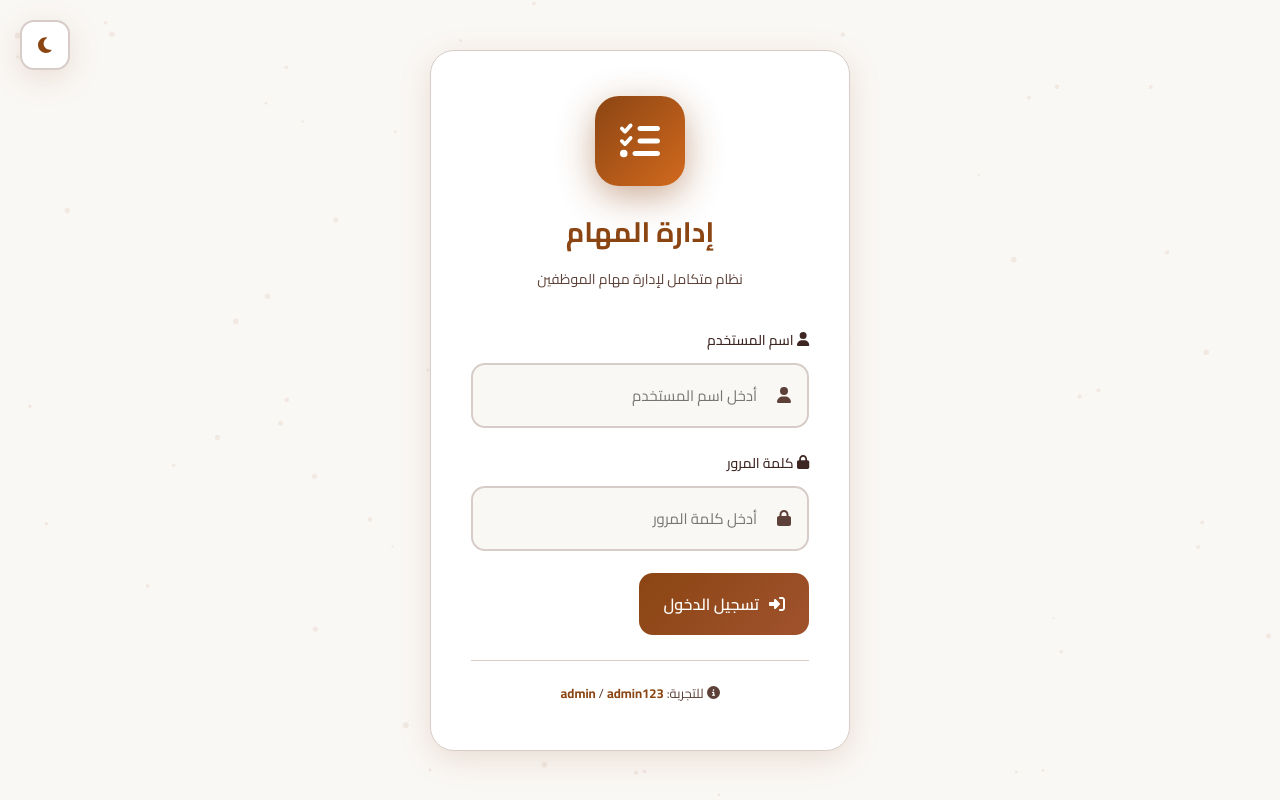
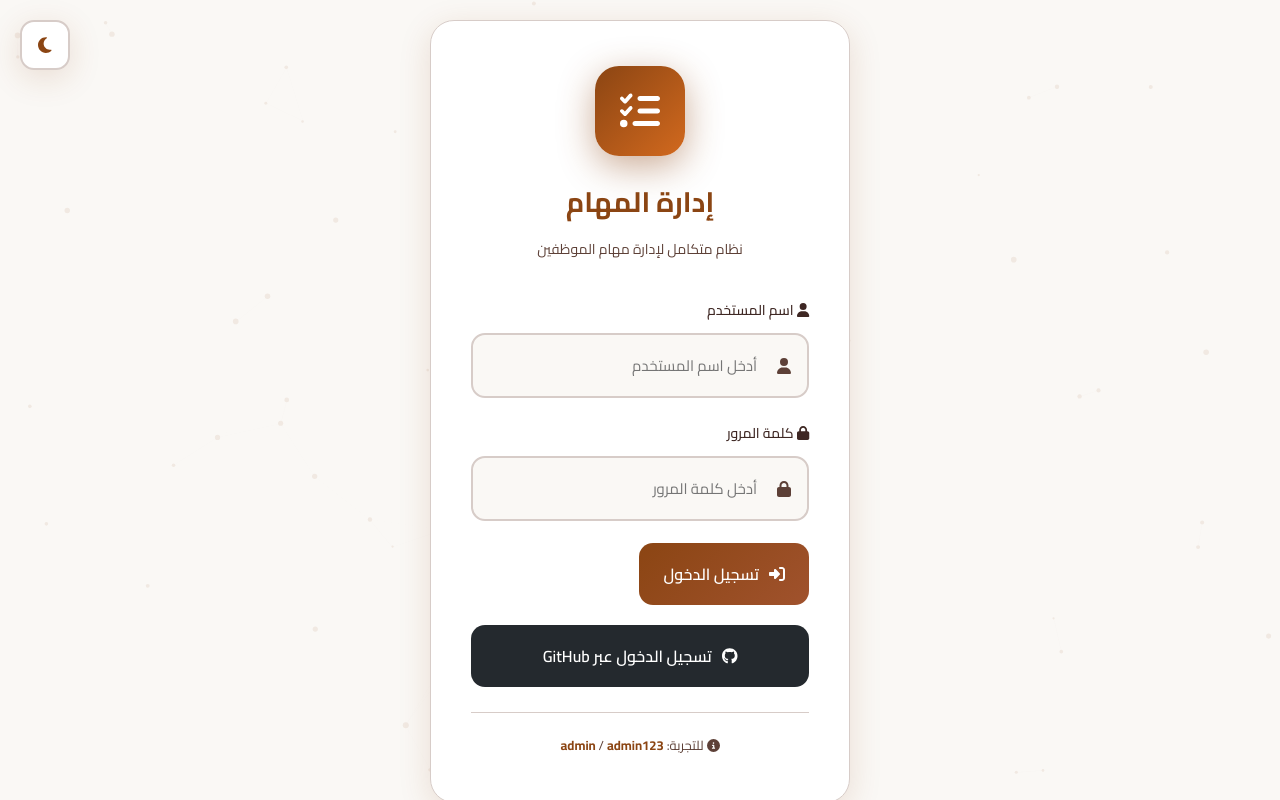
Before and after one commit to Amal-10a/task_manager, a Flask app: page /login in a window 1280 px wide. Run offline with Flask 3, Linux system fonts and the light colour scheme.

Commit message:
Add GitHub OAuth login support

```diff
--- a/app.py
+++ b/app.py
@@ -2,6 +2,9 @@ from flask import Flask, render_template, request, redirect, url_for, session, f
 from datetime import datetime, timedelta
 import sqlite3
 import os
+from flask_dance.contrib.github import make_github_blueprint
+from flask_dance.consumer import flask_danceoauth2_token_session
+from flask_dance.consumer.storage import SQLiteStorage
 
 app = Flask(__name__, static_folder='static')
 app.secret_key = 'task_manager_secret_key_2024'
@@ -9,12 +12,23 @@ app.secret_key = 'task_manager_secret_key_2024'
 # Database setup
 DB_NAME = "task_manager.db"
 
+# Flask-Dance GitHub OAuth setup
+github_blueprint = make_github_blueprint(
+    client_id=os.environ.get('GITHUB_CLIENT_ID', ''),
+    client_secret=os.environ.get('GITHUB_CLIENT_SECRET', ''),
+    storage=SQLiteStorage(db=DB_NAME, table_name='flask_dance_oauth')
+)
+app.register_blueprint(github_blueprint, url_prefix='/login')
+
+# Configure session for Flask-Dance
+@app.before_request
+def before_request():
+    if 'user_id' not in session and 'github_token' in session:
+        flask_danceoauth2_token_session(session)
+
 def init_db():
-    """Initialize database with tables"""
     conn = sqlite3.connect(DB_NAME)
     cursor = conn.cursor()
-
-    # Users table
     cursor.execute('''
         CREATE TABLE IF NOT EXISTS users (
             id INTEGER PRIMARY KEY AUTOINCREMENT,
@@ -24,8 +38,6 @@ def init_db():
             name TEXT NOT NULL
         )
     ''')
-
-    # Tasks table
     cursor.execute('''
         CREATE TABLE IF NOT EXISTS tasks (
             id INTEGER PRIMARY KEY AUTOINCREMENT,
@@ -42,20 +54,15 @@ def init_db():
             FOREIGN KEY (created_by) REFERENCES users(id)
         )
     ''')
-
-    # Check if admin exists, if not create default admin
     cursor.execute("SELECT * FROM users WHERE username = 'admin'")
     if not cursor.fetchone():
         cursor.execute("INSERT INTO users (username, password, role, name) VALUES (?, ?, ?, ?)",
                        ('admin', 'admin123', 'مدير', 'المدير العام'))
-
     conn.commit()
     conn.close()
 
-# Initialize database
 init_db()
 
-# Helper functions
 def get_db_connection():
     conn = sqlite3.connect(DB_NAME)
     conn.row_factory = sqlite3.Row
@@ -72,12 +79,6 @@ def get_all_employees():
     employees = conn.execute('SELECT * FROM users WHERE role = ?', ('موظف',)).fetchall()
     conn.close()
     return employees
-
-def get_all_users():
-    conn = get_db_connection()
-    users = conn.execute('SELECT * FROM users').fetchall()
-    conn.close()
-    return users
 
 def get_tasks_for_user(user_id, role):
     conn = get_db_connection()
@@ -102,13 +103,10 @@ def get_tasks_for_user(user_id, role):
     return tasks
 
 def check_expiring_tasks():
-    """Check for tasks that are about to expire or expired"""
     conn = get_db_connection()
     now = datetime.now()
     tomorrow = (now + timedelta(days=1)).strftime('%Y-%m-%d')
     today = now.strftime('%Y-%m-%d')
-
-    # Tasks due today or tomorrow
     expiring = conn.execute('''
         SELECT t.*, u.name as assigned_to_name
         FROM tasks t
@@ -116,8 +114,6 @@ def check_expiring_tasks():
         WHERE t.status != 'مكتملة' AND t.due_date IS NOT NULL
         AND t.due_date IN (?, ?)
     ''', (today, tomorrow)).fetchall()
-
-    # Overdue tasks
     overdue = conn.execute('''
         SELECT t.*, u.name as assigned_to_name
         FROM tasks t
@@ -125,14 +121,9 @@ def check_expiring_tasks():
         WHERE t.status != 'مكتملة' AND t.due_date IS NOT NULL
         AND t.due_date < ?
     ''', (today,)).fetchall()
+    conn.close()
+    return {'expiring': expiring, 'overdue': overdue}
 
-    conn.close()
-    return {
-        'expiring': expiring,
-        'overdue': overdue
-    }
-
-# Routes
 @app.route('/')
 def index():
     if 'user_id' not in session:
@@ -144,12 +135,10 @@ def login():
     if request.method == 'POST':
         username = request.form['username']
         password = request.form['password']
-
         conn = get_db_connection()
         user = conn.execute('SELECT * FROM users WHERE username = ? AND password = ?',
                            (username, password)).fetchone()
         conn.close()
-
         if user:
             session['user_id'] = user['id']
             session['username'] = user['username']
@@ -158,7 +147,6 @@ def login():
             return redirect(url_for('dashboard'))
         else:
             flash('اسم المستخدم أو كلمة المرور خطأ', 'error')
-
     return render_template('login.html')
 
 @app.route('/logout')
@@ -170,15 +158,11 @@ def logout():
 def dashboard():
     if 'user_id' not in session:
         return redirect(url_for('login'))
-
     user = get_user_by_id(session['user_id'])
     tasks = get_tasks_for_user(session['user_id'], session['role'])
     alerts = check_expiring_tasks()
-
-    # Get statistics
     conn = get_db_connection()
     stats = {}
-
     if session['role'] == 'مدير':
         stats['total_employees'] = conn.execute('SELECT COUNT(*) FROM users WHERE role = ?', ('موظف',)).fetchone()[0]
         stats['total_tasks'] = conn.execute('SELECT COUNT(*) FROM tasks').fetchone()[0]
@@ -186,33 +170,21 @@ def dashboard():
         stats['total_employees'] = 0
         stats['total_tasks'] = conn.execute('SELECT COUNT(*) FROM tasks WHERE assigned_to = ?',
                                            (session['user_id'],)).fetchone()[0]
+    stats['pending_tasks'] = conn.execute('SELECT COUNT(*) FROM tasks WHERE status = ?', ('معلقة',)).fetchone()[0]
+    stats['in_progress_tasks'] = conn.execute('SELECT COUNT(*) FROM tasks WHERE status = ?', ('قيد التنفيذ',)).fetchone()[0]
+    stats['completed_tasks'] = conn.execute('SELECT COUNT(*) FROM tasks WHERE status = ?', ('مكتملة',)).fetchone()[0]
+    conn.close()
+    return render_template('dashboard.html', user=user, tasks=tasks, stats=stats, alerts=alerts)
 
-    stats['pending_tasks'] = conn.execute('SELECT COUNT(*) FROM tasks WHERE status = ?',
-                                          ('معلقة',)).fetchone()[0]
-    stats['in_progress_tasks'] = conn.execute('SELECT COUNT(*) FROM tasks WHERE status = ?',
-                                               ('قيد التنفيذ',)).fetchone()[0]
-    stats['completed_tasks'] = conn.execute('SELECT COUNT(*) FROM tasks WHERE status = ?',
-                                             ('مكتملة',)).fetchone()[0]
-    conn.close()
-
-    return render_template('dashboard.html',
-                          user=user,
-                          tasks=tasks,
-                          stats=stats,
-                          alerts=alerts)
-
-# Employee Management (Manager only)
 @app.route('/employees', methods=['GET', 'POST'])
 def employees():
     if 'user_id' not in session or session['role'] != 'مدير':
         flash('غير مصرح لك بهذه الصفحة', 'error')
         return redirect(url_for('dashboard'))
-
     if request.method == 'POST':
         username = request.form['username']
         password = request.form['password']
         name = request.form['name']
-
         try:
             conn = get_db_connection()
             conn.execute('INSERT INTO users (username, password, role, name) VALUES (?, ?, ?, ?)',
@@ -222,9 +194,7 @@ def employees():
             flash('تم إضافة الموظف بنجاح', 'success')
         except sqlite3.IntegrityError:
             flash('اسم المستخدم موجود بالفعل', 'error')
-
         return redirect(url_for('employees'))
-
     user = get_user_by_id(session['user_id'])
     employees_list = get_all_employees()
     return render_template('employees.html', employees=employees_list, user=user)
@@ -234,14 +204,11 @@ def delete_employee(employee_id):
     if 'user_id' not in session or session['role'] != 'مدير':
         flash('غير مصرح لك بهذه الصفحة', 'error')
         return redirect(url_for('dashboard'))
-
     conn = get_db_connection()
-    # Delete employee tasks first
     conn.execute('DELETE FROM tasks WHERE assigned_to = ?', (employee_id,))
     conn.execute('DELETE FROM users WHERE id = ?', (employee_id,))
     conn.commit()
     conn.close()
-
     flash('تم حذف الموظف ومهامه', 'success')
     return redirect(url_for('employees'))
 
@@ -250,7 +217,6 @@ def employee_tasks(employee_id):
     if 'user_id' not in session or session['role'] != 'مدير':
         flash('غير مصرح لك بهذه الصفحة', 'error')
         return redirect(url_for('dashboard'))
-
     conn = get_db_connection()
     employee = conn.execute('SELECT * FROM users WHERE id = ?', (employee_id,)).fetchone()
     tasks = conn.execute('''
@@ -261,29 +227,22 @@ def employee_tasks(employee_id):
         ORDER BY t.due_date ASC
     ''', (employee_id,)).fetchall()
     conn.close()
-
     user = get_user_by_id(session['user_id'])
     return render_template('employee_tasks.html', employee=employee, tasks=tasks, user=user)
 
-# Task Management
 @app.route('/add_task', methods=['POST'])
 def add_task():
     if 'user_id' not in session:
         return redirect(url_for('login'))
-
     title = request.form['title']
     description = request.form['description']
-
-    # If manager, get from form; if employee, assign to themselves
     if session['role'] == 'مدير':
         assigned_to = request.form['assigned_to']
     else:
         assigned_to = session['user_id']
-
     due_date = request.form['due_date']
     due_time = request.form['due_time']
     priority = request.form['priority']
-
     conn = get_db_connection()
     conn.execute('''
         INSERT INTO tasks (title, description, assigned_to, due_date, due_time, priority, created_by)
@@ -291,7 +250,6 @@ def add_task():
     ''', (title, description, assigned_to, due_date, due_time, priority, session['user_id']))
     conn.commit()
     conn.close()
-
     flash('تم إضافة المهمة بنجاح', 'success')
     return redirect(url_for('tasks'))
 
@@ -299,26 +257,20 @@ def add_task():
 def tasks():
     if 'user_id' not in session:
         return redirect(url_for('login'))
-
     employees = get_all_employees()
-
     user = get_user_by_id(session['user_id'])
     tasks_list = get_tasks_for_user(session['user_id'], session['role'])
-
     return render_template('tasks.html', tasks=tasks_list, employees=employees, user=user)
 
 @app.route('/update_task/<int:task_id>', methods=['POST'])
 def update_task(task_id):
     if 'user_id' not in session:
         return redirect(url_for('login'))
-
     status = request.form['status']
-
     conn = get_db_connection()
     conn.execute('UPDATE tasks SET status = ? WHERE id = ?', (status, task_id))
     conn.commit()
     conn.close()
-
     flash('تم تحديث حالة المهمة', 'success')
     return redirect(url_for('tasks'))
 
@@ -327,28 +279,23 @@ def delete_task(task_id):
     if 'user_id' not in session or session['role'] != 'مدير':
         flash('غير مصرح لك بهذه الصفحة', 'error')
         return redirect(url_for('dashboard'))
-
     conn = get_db_connection()
     conn.execute('DELETE FROM tasks WHERE id = ?', (task_id,))
     conn.commit()
     conn.close()
-
     flash('تم حذف المهمة', 'success')
     return redirect(url_for('tasks'))
 
-# API for alerts
 @app.route('/api/alerts')
 def api_alerts():
     if 'user_id' not in session:
         return jsonify({'error': 'Unauthorized'}), 401
-
     alerts = check_expiring_tasks()
     return jsonify({
         'expiring': [dict(row) for row in alerts['expiring']],
         'overdue': [dict(row) for row in alerts['overdue']]
     })
 
-# Toggle theme
 @app.route('/toggle_theme')
 def toggle_theme():
     if 'theme' in session:
@@ -357,5 +304,30 @@ def toggle_theme():
         session['theme'] = 'dark'
     return redirect(request.referrer or url_for('dashboard'))
 
+@app.route('/github')
+def github():
+    if not github.authorized:
+        return redirect(url_for('github.login'))
+    resp = github.get('/user')
+    if resp.ok:
+        github_username = resp.json()['login']
+        conn = get_db_connection()
+        user = conn.execute('SELECT * FROM users WHERE username = ?', (github_username,)).fetchone()
+        if not user:
+            conn.execute('INSERT INTO users (username, password, role, name) VALUES (?, ?, ?, ?)',
+                        (github_username, 'github_oauth', 'موظف', github_username))
+            conn.commit()
+            user = conn.execute('SELECT * FROM users WHERE username = ?', (github_username,)).fetchone()
+        conn.close()
+        session['user_id'] = user['id']
+        session['username'] = user['username']
+        session['role'] = user['role']
+        session['name'] = user['name']
+        session['github_token'] = session.get('github_token')
+        flash('تم تسجيل الدخول بنجاح عبر GitHub', 'success')
+        return redirect(url_for('dashboard'))
+    flash('فشل تسجيل الدخول عبر GitHub', 'error')
+    return redirect(url_for('login'))
+
 if __name__ == '__main__':
     app.run(debug=True, host='0.0.0.0', port=5000)
--- a/requirements.txt
+++ b/requirements.txt
@@ -1,2 +1,3 @@
 flask==3.0.0
 gunicorn==21.2.0
+Flask-Dance==7.0.0
--- a/static/css/style.css
+++ b/static/css/style.css
@@ -1242,3 +1242,8 @@ tr:hover {
         margin: 0 15px 0 0;
     }
 }
+
+/* GitHub Login Button */
+.github-login { margin-top: 20px; text-align: center; }
+.btn-github { background: #24292e; color: white; width: 100%; }
+.btn-github:hover { background: #1b1f23; }
--- a/templates/login.html
+++ b/templates/login.html
@@ -69,11 +69,18 @@
                 </div>
             </div>
 
-            <button type="submit" class="btn">
+<button type="submit" class="btn">
                 <i class="fas fa-sign-in-alt"></i>
                 تسجيل الدخول
             </button>
         </form>
+
+        <div class="github-login">
+            <a href="{{ url_for('github.login') }}" class="btn btn-github">
+                <i class="fab fa-github"></i>
+                تسجيل الدخول عبر GitHub
+            </a>
+        </div>
 
         <div class="demo-info">
             <p><i class="fas fa-info-circle"></i> للتجربة: <strong>admin</strong> / <strong>admin123</strong></p>
```
Also changed, not shown: 1 other file.
